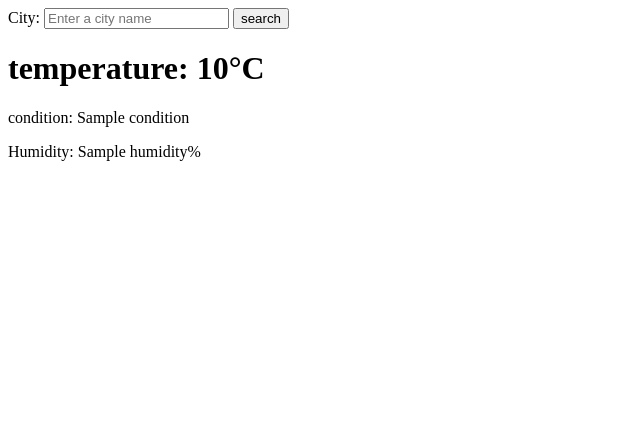
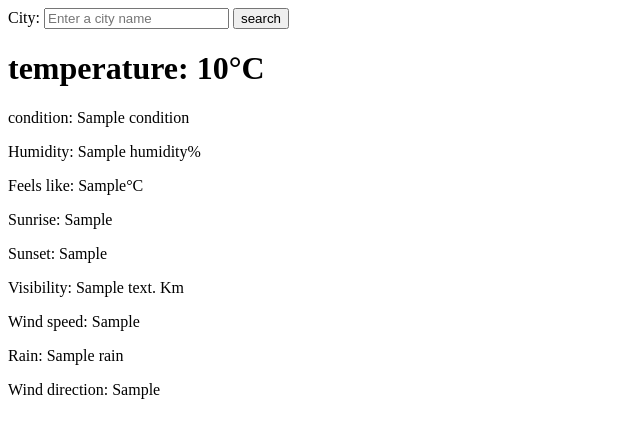
Before and after one commit to alina18-code/FeelCast, a Flask app: template templates/index.html in a window 1280 px wide. Shown: the top 438 px of the page, without its empty margins (0-640 px from the left). Run offline with Flask 3, Linux system fonts and the light colour scheme; the template is opened without the code that fills it: most values are stand-ins (such as "Sample title", 1, 10 or a date in 2020).

Commit message:
initail commit

```diff
--- a/templates/index.html
+++ b/templates/index.html
@@ -16,6 +16,13 @@
         <h1>temperature: {{temperature}}°C</h1>
         <p>condition: {{condition}}</p>
         <p>Humidity: {{humidity}}%</p>
+        <p>Feels like: {{feels_like}}°C</p>
+        <p>Sunrise: {{readable_sunries}}</p>
+        <p>Sunset: {{readable_sunset}}</p>
+        <p>Visibility: {{update_visibility}} Km</p>
+        <p>Wind speed: {{wind_speed}}</p>
+        <p>Rain: {{rain}}</p>
+        <p>Wind direction: {{wind_dir}}</p>
 
     </div>
 
```
